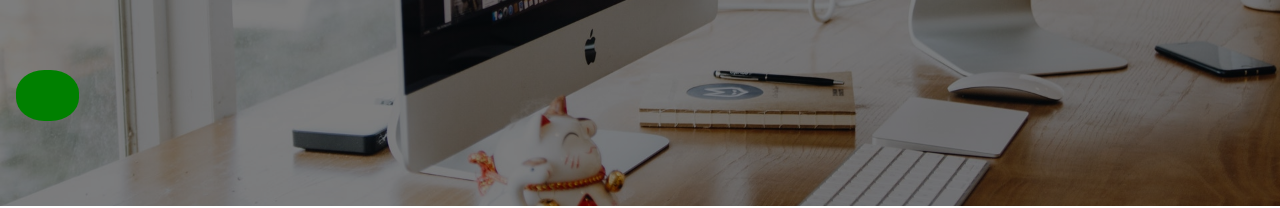
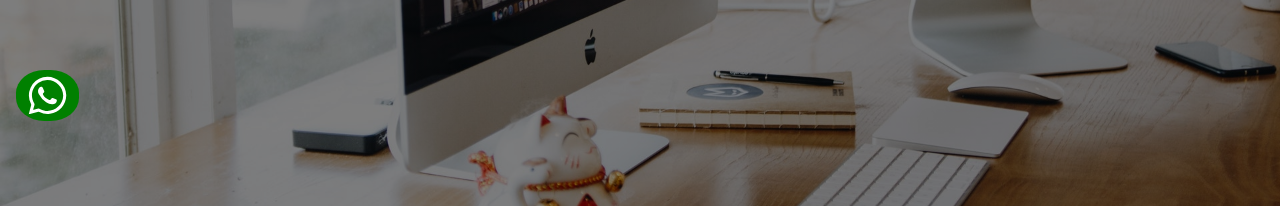
Before and after one commit to stimorant/Digital-agency, a plain HTML site: page templates/servicios.html in a window 1280 px wide. Shown: the part 430-638 px from the top of the page. Drawn offline with nearby package versions, Linux system fonts and the light colour scheme.

Commit message:
Update servicios.html

```diff
--- a/templates/servicios.html
+++ b/templates/servicios.html
@@ -17,7 +17,7 @@
     <a href="https://api.whatsapp.com/send?phone=3148375023"
            target="_blank"
            class="whatsapp-andromeda__link">
-           <img src="../images/wapp-12.svg" alt="">
+           <img src="../images/wapp.svg" alt="">
         </a>
      <!-- Navigacion-->
      <nav class="navbar navbar-expand-lg navbar-dark fixed-top" id="mainNav">
```
